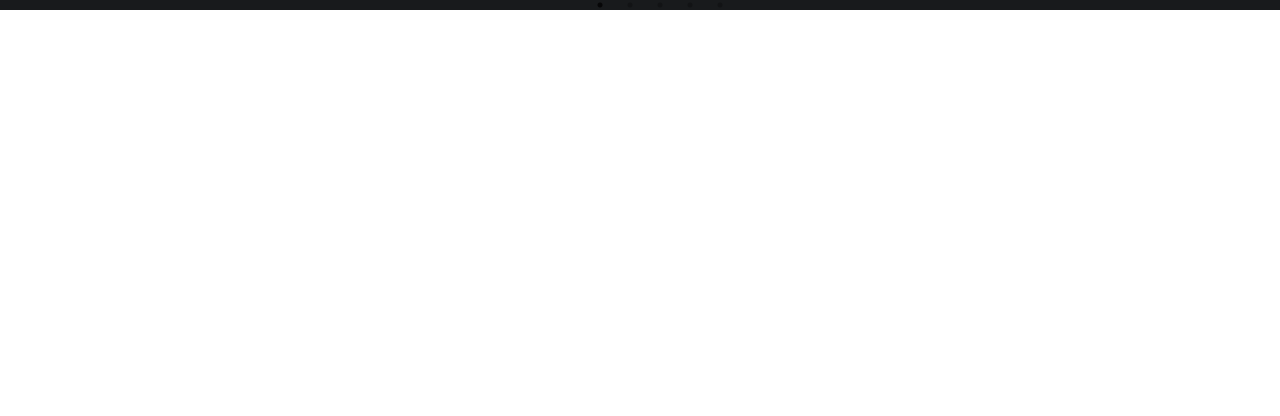
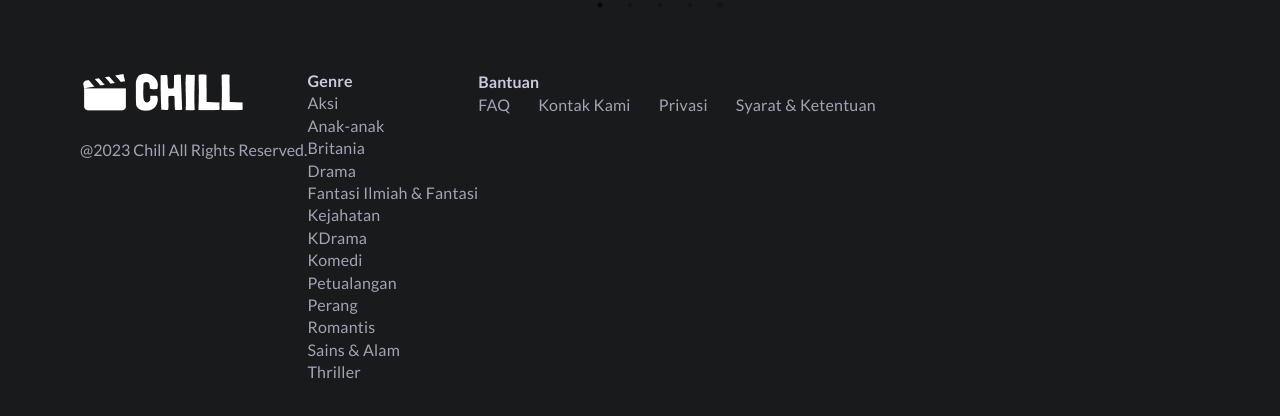
Before and after one commit to mycharoka/mission-fe-1b, a React (Vite) app: page /home in a window 1280 px wide. Shown: the part 3123-3539 px from the top of the page. Before the commit the page ends 3133 px from the top, so only its background shows below. Built offline with nearby package versions, Linux system fonts and the light colour scheme.

Commit message:
wip footer

```diff
--- /dev/null
+++ b/src/component/footer-list-link/index.jsx
@@ -0,0 +1,11 @@
+import PropTypes from "prop-types"
+export function FooterListLink(props) {
+  console.log(props)
+  return (
+    <li><a>{props.name}</a></li>
+  )
+}
+
+FooterListLink.propTypes = {
+  name: PropTypes.string
+}
--- a/src/component/footer/index.jsx
+++ b/src/component/footer/index.jsx
@@ -1,78 +1,50 @@
-// export function Footer() {
-//   return (
-//     <>
-//       <footer>
-//         <div className="flex flex-col gap-[26px]">
-//           <img src="../../../src/assets/Logo.png" alt="logo" className="" />
-//           <p className="font-normal text-[16px] leading-[20px]">@2024 Chill All Right Reserved.</p>
-//         </div>
-
-//         <div className="list-none text-textlightsecondary font-medium text-[16px] leading-[22.4px] tracking-[0.2px]">
-//           <p className="text-textlightprimary font-bold text-[16px] leading-[22.4px] tracking-[0.2px] mb-[15px]">Genre</p>
-//           <ul className="list-none text-textlightsecondary font-medium text-[16px] leading-[22.4px] tracking-0.2px grid grid-cols-[repeat(4, auto)] grid-rows-[repeat(4, auto)] grid-flow-col gap-x-px-[28px]">
-//           <li><a>Aksi</a></li>
-//             <li><a>Drama</a></li>
-//             <li><a>Fantasi Ilmiah & Fantasi</a></li>
-//             <li><a>Komedi</a></li>
-//             <li><a>Petualangan</a></li>
-//             <li><a>Thriller</a></li>
-//             <li><a>Perang</a></li>
-//             <li><a>Romantis</a></li>
-//             <li><a>KDrama</a></li>
-//             <li><a>Komedi</a></li>
-//             <li><a>Petualangan</a></li>
-//             <li><a>Perang</a></li>
-//             <li><a>Romantis</a></li>
-//             <li><a>Sains & Alam</a></li>
-//             <li><a>Thriller</a></li>
-//           </ul>
-//         </div>
-
-//         <div>
-//           <p>Bantuan</p>
-//           <ul>
-//           <li><a>FAQ</a></li>
-//             <li><a>Kontak Kami</a></li>
-//             <li><a>Privasi</a></li>
-//             <li><a>Syarat & Ketentuan</a></li>
-//           </ul>
-//         </div>
-//       </footer>
-//     </>
-//     )
-// }
+import { FooterListLink } from "../footer-list-link";
 
 export function Footer() {
   return (
-    <>
-    <footer className="bg-pageheaderbackground py-12 px-4 md:px-20 mt-auto">
-    <div className="container mx-auto flex flex-col md:flex-row justify-between gap-8">
-      <div className="flex flex-col gap-6">
-        <img src="../../../src/assets/Logo.png" alt="chill" className="w-32" />
-        <p className="text-textlightsecondary text-sm">@2023 Chill All Rights Reserved.</p>
+    <footer className="bg-pageheaderbackground py-[60px] px-[80px] flex justify-between">
+
+      <div className="flex justify-center">
+
+        <div className="flex flex-col gap-[26px]">
+          <img src="../../../src/assets/Logo.png" alt="logo" className="w-[163px]" />
+          <p className="text-textlightsecondary font-normal text-[16px] leading-[20px]">@2023 Chill All Rights Reserved.</p>
         </div>
 
-      <div className="grid grid-cols-2 md:grid-cols-4 gap-8">
-        <div>
-          <h4 className="text-textlightprimary font-bold mb-4">Genre</h4>
-          <ul className="text-textlightsecondary text-sm space-y-2">
-            {['Aksi', 'Drama', 'Fantasi', 'Komedi', 'Petualangan', 'Thriller'].map((genre, i) => (
-              <li key={i}>{genre}</li>
-            ))}
+        <div className="flex justify-between">
+          <div className="list-none text-textlightsecondary font-medium text-[16px] leading-[22.4px] tracking-[0.2px] ">
+            <p className="text-textlightprimary font-bold">Genre</p>
+
+              <ul className="grid grid-cols-[repeat(4, auto)] grid-rows-[repeat(4, auto)] gap-x-[28px]">
+                <FooterListLink name="Aksi"/>
+                <FooterListLink name="Anak-anak"/>
+                <FooterListLink name="Britania"/>
+                <FooterListLink name="Drama"/>
+                <FooterListLink name="Fantasi Ilmiah & Fantasi"/>
+                <FooterListLink name="Kejahatan"/>
+                <FooterListLink name="KDrama"/>
+                <FooterListLink name="Komedi"/>
+                <FooterListLink name="Petualangan"/>
+                <FooterListLink name="Perang"/>
+                <FooterListLink name="Romantis"/>
+                <FooterListLink name="Sains & Alam"/>
+                <FooterListLink name="Thriller"/>
               </ul>
             </div>
 
+
           <div>
-          <h4 className="text-textlightprimary font-bold mb-4">Bantuan</h4>
-          <ul className="text-textlightsecondary text-sm space-y-2">
-            {['FAQ', 'Kontak Kami', 'Privasi', 'Syarat & Ketentuan'].map((item, i) => (
-              <li key={i}>{item}</li>
-            ))}
+            <p className="text-textlightprimary font-bold">Bantuan</p>
+            <ul className="list-none text-textlightsecondary font-medium text-[16px] leading-[22.4px] tracking-[0.2px] grid grid-cols-[repeat(4, auto)] grid-rows-[repeat(4, auto)] grid-flow-col gap-x-[28px]">
+              <FooterListLink name="FAQ"/>
+              <FooterListLink name="Kontak Kami"/>
+              <FooterListLink name="Privasi"/>
+              <FooterListLink name="Syarat & Ketentuan"/>
             </ul>
           </div>
+
         </div>
       </div>
     </footer>
-  </>
   )
 }
--- a/src/component/movie-list/index.jsx
+++ b/src/component/movie-list/index.jsx
@@ -11,7 +11,6 @@
   slidesToScroll: 1
 }
 export default function MovieList(props) {
-  console.log(props)
   return (
     <section className="bg-pageheaderbackground py-[20px] px-[20px]">
       <div className="w-screen px-[80px]">
--- a/src/pages/home/index.jsx
+++ b/src/pages/home/index.jsx
@@ -1,9 +1,10 @@
-// import { Footer } from "../../component/footer";
+import { Footer } from "../../component/footer";
 import { ContinueWatchList } from "../../component/continue-watch-list";
 import { Hero } from "../../component/hero";
 import MovieList from "../../component/movie-list";
 import { Navbar } from "../../component/navbar";
 import dataImages from "../../data/image-lists";
+
 
 export default function HomePage() {
   return (
@@ -16,8 +17,7 @@
         <MovieList title="trending" placeholder="Film Trending" movies={dataImages.trending}/>
         <MovieList title="new-release" placeholder="Rilis Baru" movies={dataImages.newRelease}/>
       </main>
-      {/* <h1>PELER BENGKOK</h1> */}
-      {/* <Footer/> */}
+      <Footer/>
     </div>
   )
 }
```
Lines whose indentation alone changed are shown as unchanged.
